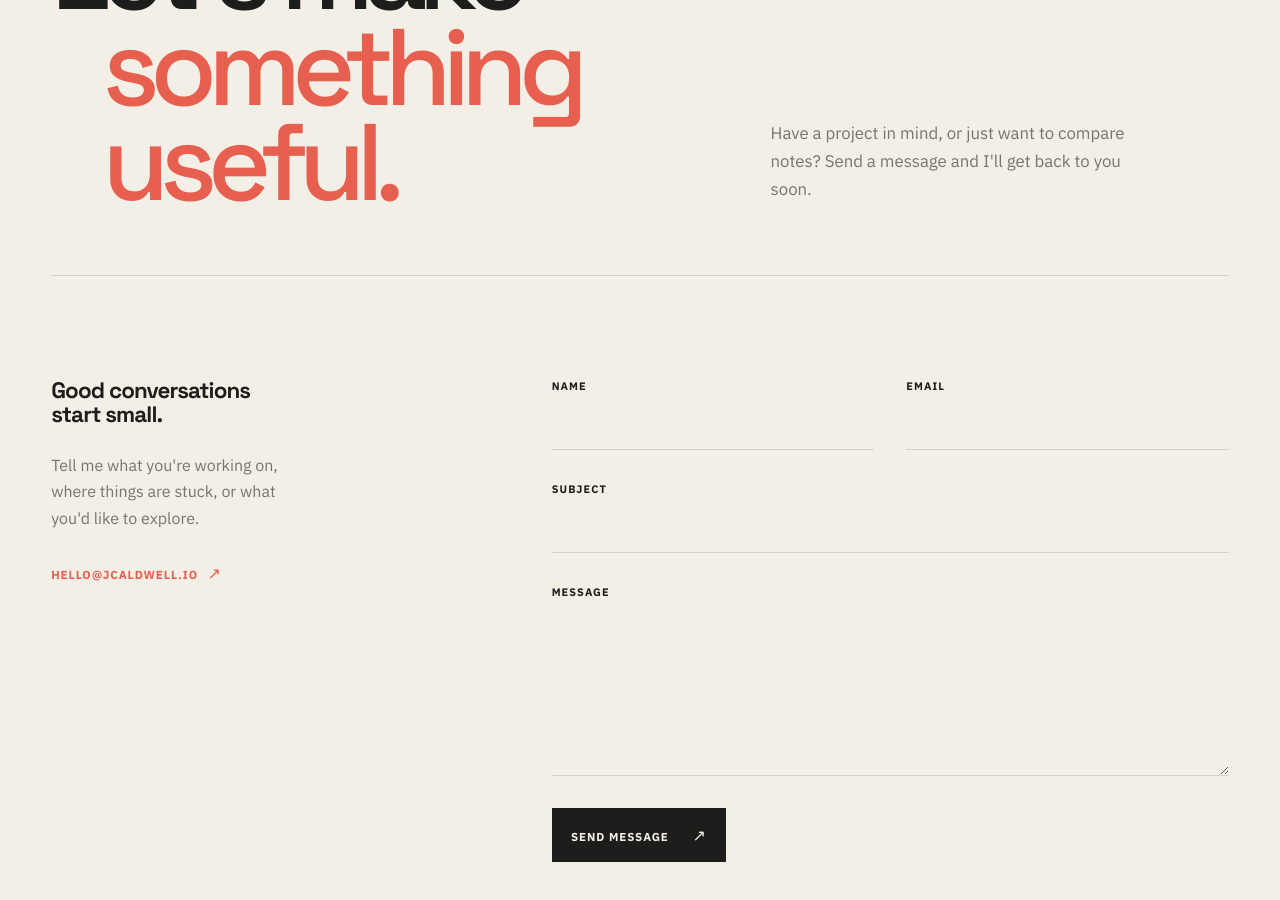
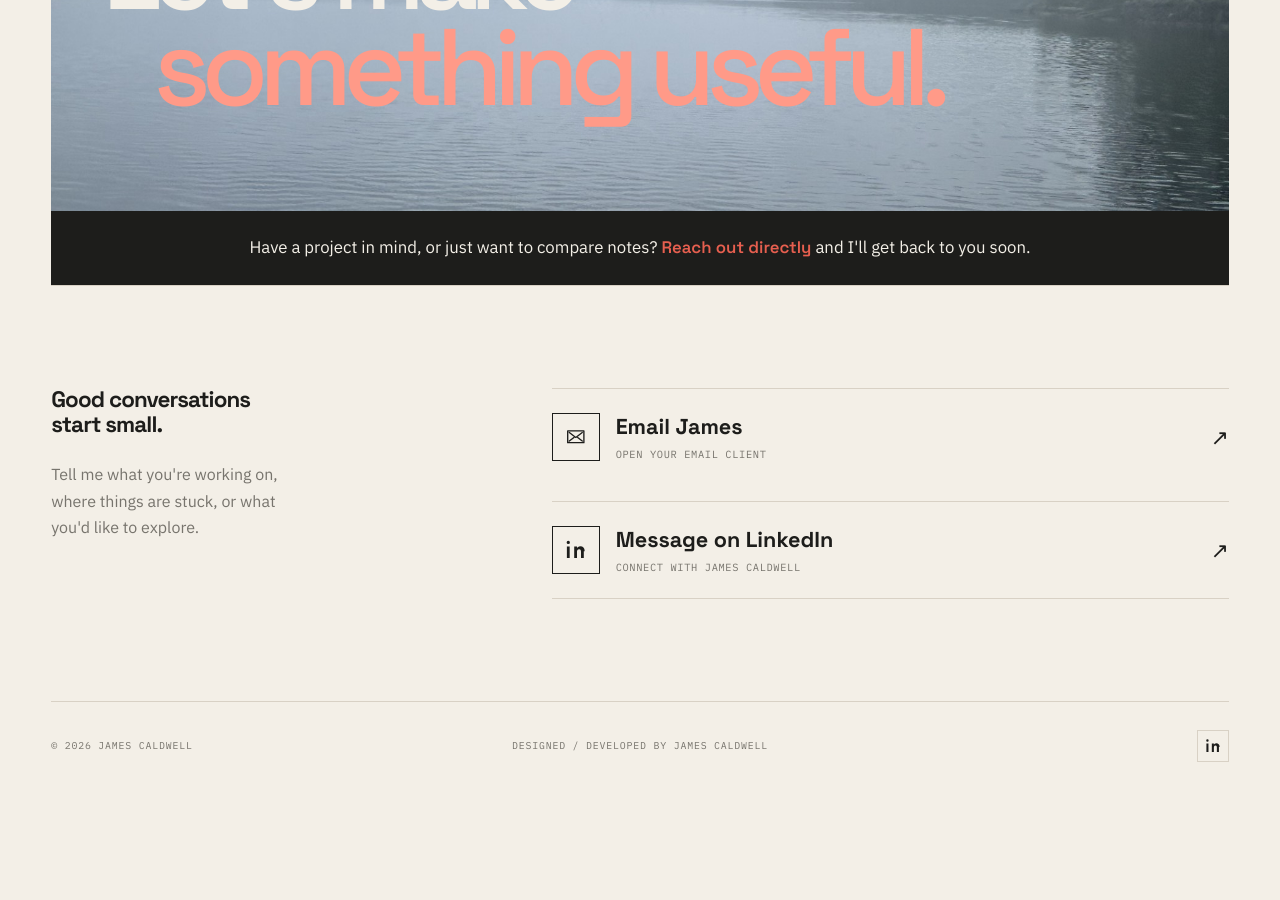
Before and after one commit to jamescaldwell-dev/PersonalSite, a React (Vite) app in the folder react-ts/: page /contact in a window 1280 px wide. Shown: the part 300-1200 px from the top of the page. Built offline with nearby package versions, Linux system fonts and the light colour scheme.

Commit message:
feat: add SiteFooter component and integrate into multiple pages

```diff
--- a/react-ts/src/App.css
+++ b/react-ts/src/App.css
@@ -34,6 +34,12 @@ h1 span { color: var(--coral); display: block; font-style: italic; padding-left:
 .home-footer { align-items: center; border-top: 1px solid var(--line); color: var(--muted); display: grid; grid-template-columns: 1fr auto 1fr; min-height: 76px; }
 .home-footer p { margin: 0; }
 .home-footer__discipline { justify-self: end; }
+.site-footer { align-items: center; border-top: 1px solid var(--line); color: var(--muted); display: grid; gap: 1rem; grid-template-columns: 1fr auto 1fr; margin-top: clamp(4rem, 8vw, 8rem); min-height: 88px; }
+.site-footer p { font-family: var(--mono); font-size: 0.62rem; letter-spacing: 0.08em; margin: 0; text-transform: uppercase; }
+.site-footer p:nth-child(2) { justify-self: center; }
+.site-footer__social { align-items: center; border: 1px solid var(--line); color: var(--ink); display: flex; height: 2rem; justify-content: center; justify-self: end; transition: background 180ms ease, border-color 180ms ease, color 180ms ease, transform 180ms ease; width: 2rem; }
+.site-footer__social svg { fill: currentColor; height: 1rem; width: 1rem; }
+.site-footer__social:hover, .site-footer__social:focus-visible { background: var(--ink); border-color: var(--ink); color: var(--paper); transform: translateY(-2px); }
 .scroll-cue { align-items: center; color: var(--ink); display: flex; gap: 0.65rem; text-decoration: none; }
 .scroll-cue span:last-child { color: var(--coral); font-size: 1.15rem; }
 .projects-page { padding-bottom: 5rem; }
@@ -130,9 +136,15 @@ h1 span { color: var(--coral); display: block; font-style: italic; padding-left:
 .placeholder-sections { height: 1px; overflow: hidden; }
 .placeholder-sections section { height: 0; }
 .contact-page { padding-bottom: 7rem; }
-.contact-intro { align-items: end; border-bottom: 1px solid var(--line); display: grid; gap: 2rem; grid-template-columns: minmax(0, 1.2fr) minmax(240px, 0.8fr); padding: clamp(5rem, 12vh, 9rem) 0 clamp(4rem, 8vh, 7rem); }
+.contact-intro { background-position: center; background-repeat: no-repeat; background-size: cover; border-bottom: 1px solid var(--line); display: grid; grid-template-columns: 1fr; isolation: isolate; min-height: min(58svh, 620px); overflow: hidden; padding: clamp(5rem, 12vh, 9rem) clamp(1.25rem, 4vw, 4rem) 0; position: relative; }
+.contact-intro::before { content: ''; inset: 0; position: absolute; z-index: -1; }
+.contact-intro > * { position: relative; }
+.contact-intro > div { align-self: end; padding-bottom: clamp(5rem, 12vh, 9rem); }
+.contact-intro h1, .contact-intro .eyebrow { color: var(--paper); }
+.contact-intro h1 span { color: #ff9a88; }
 .contact-intro h1 { font-size: clamp(3.8rem, 8.5vw, 8.8rem); }
-.contact-intro__copy { color: var(--muted); font-size: 1.05rem; line-height: 1.65; margin: 0 0 0.5rem; max-width: 360px; }
+.contact-intro__copy { align-self: end; background: var(--ink); color: var(--paper); font-size: 1.05rem; line-height: 1.5; margin: 0 -4vw; max-width: none; padding: 1.5rem 4vw; text-align: center; }
+.contact-intro__copy strong { color: var(--coral); font-family: var(--display); font-weight: 600; }
 .contact-layout { display: grid; gap: clamp(3rem, 10vw, 10rem); grid-template-columns: minmax(180px, 0.55fr) minmax(0, 1fr); padding: clamp(3.5rem, 8vw, 7rem) 0 0; }
 .contact-aside { align-self: start; max-width: 250px; }
 .contact-aside__label { color: var(--ink); font-family: var(--display); font-size: 1.4rem; font-weight: 700; letter-spacing: -0.04em; line-height: 1.1; margin: 0 0 1.5rem; }
@@ -140,6 +152,17 @@ h1 span { color: var(--coral); display: block; font-style: italic; padding-left:
 .contact-aside a { color: var(--coral); font-size: 0.73rem; font-weight: 700; letter-spacing: 0.08em; text-decoration: none; text-transform: uppercase; }
 .contact-aside a:hover, .contact-aside a:focus-visible { color: var(--ink); }
 .contact-aside a span { font-size: 1rem; margin-left: 0.35rem; }
+.contact-options { display: grid; gap: 1rem; max-width: 720px; }
+.contact-option { align-items: center; border-top: 1px solid var(--line); color: var(--ink); display: grid; gap: 1rem; grid-template-columns: auto 1fr auto; padding: 1.5rem 0; text-decoration: none; transition: color 180ms ease, padding 180ms ease; }
+.contact-option:last-child { border-bottom: 1px solid var(--line); }
+.contact-option:hover, .contact-option:focus-visible { color: var(--coral); padding-left: 0.5rem; }
+.contact-option__icon { align-items: center; border: 1px solid currentColor; display: flex; height: 3rem; justify-content: center; width: 3rem; }
+.contact-option__icon svg { fill: none; height: 1.35rem; stroke: currentColor; stroke-linecap: round; stroke-linejoin: round; stroke-width: 1.5; width: 1.35rem; }
+.contact-option:nth-child(2) .contact-option__icon svg { fill: currentColor; stroke: none; }
+.contact-option strong, .contact-option small { display: block; }
+.contact-option strong { font-family: var(--display); font-size: 1.35rem; }
+.contact-option small { color: var(--muted); font-family: var(--mono); font-size: 0.65rem; letter-spacing: 0.06em; margin-top: 0.4rem; text-transform: uppercase; }
+.contact-option__arrow { font-size: 1.35rem; }
 .contact-form { display: grid; gap: 2rem; max-width: 720px; }
 .contact-form__fields { display: grid; gap: 2rem; grid-template-columns: repeat(2, minmax(0, 1fr)); }
 .contact-form label { color: var(--ink); display: grid; font-size: 0.68rem; font-weight: 700; gap: 0.7rem; letter-spacing: 0.1em; text-transform: uppercase; }
@@ -198,7 +221,7 @@ h1 span { color: var(--coral); display: block; font-style: italic; padding-left:
 @media (max-width: 820px) {
   .portfolio-shell { padding: 0 1.25rem; }
   .site-header { grid-template-columns: 5.5rem minmax(0, 1fr); min-height: 112px; padding-top: 2.1rem; position: relative; }
-  .brand-mark { align-items: center; border-right: 1px solid var(--line); display: flex; grid-column: 1; grid-row: 1; height: 100%; padding-right: 1rem; }
+  .brand-mark { align-items: center; border-right: 1px solid var(--line); display: flex; grid-column: 1; grid-row: 1; height: 100%; justify-content: center; padding-right: 0; }
   .site-header nav { align-self: center; grid-column: 2; grid-row: 1; min-width: 0; overflow: visible; padding: 0 0 0 1.25rem; }
   .site-nav { flex-wrap: wrap; gap: 0.7rem 1.1rem; white-space: normal; }
   .site-nav a.is-active::after { bottom: -0.35rem; }
@@ -208,6 +231,9 @@ h1 span { color: var(--coral); display: block; font-style: italic; padding-left:
   .portrait-frame { aspect-ratio: 475 / 640; }
   .home-footer { gap: 1.25rem; grid-template-columns: 1fr auto; padding: 1.25rem 0; }
   .home-footer__discipline { display: none; }
+  .site-footer { align-items: start; grid-template-columns: 1fr auto; padding: 1.25rem 0; }
+  .site-footer p:nth-child(2) { grid-column: 1 / -1; grid-row: 2; justify-self: start; }
+  .site-footer__social { grid-column: 2; grid-row: 1; }
   .project-card { grid-template-columns: 1fr; }
   .afk-section { gap: 3rem; grid-template-columns: 1fr; margin-left: -1.25rem; margin-right: -1.25rem; padding: 5rem 1.25rem 6rem; }
   .afk-story { max-width: 440px; }
@@ -229,10 +255,12 @@ h1 span { color: var(--coral); display: block; font-style: italic; padding-left:
   .about-gallery__item figcaption { font-size: 0.55rem; gap: 0.4rem; letter-spacing: 0.07em; }
   .resume-intro { align-items: start; grid-template-columns: 1fr; padding: 5rem 0 4rem; }
   .resume-intro__aside { max-width: 440px; }
-  .contact-intro { align-items: start; grid-template-columns: 1fr; padding: 5rem 0 4rem; }
-  .contact-intro__copy { max-width: 440px; }
+  .contact-intro { align-items: start; grid-template-columns: 1fr; padding: 5rem 0 0; }
+  .contact-intro > div { padding-bottom: 5rem; }
+  .contact-intro__copy { margin-left: -1.25rem; margin-right: -1.25rem; padding: 1.5rem 1.25rem; }
   .contact-layout { gap: 3rem; grid-template-columns: 1fr; padding-top: 3.5rem; }
   .contact-aside { max-width: 440px; }
+  .contact-options { max-width: 440px; }
   .resume-layout { gap: 3rem; grid-template-columns: 1fr; padding: 3.5rem 0 5rem; }
   .resume-index { display: flex; gap: 1.25rem; overflow-x: auto; position: static; }
   .resume-section-label, .resume-index__location { display: none; }
--- /dev/null
+++ b/react-ts/src/components/molecules/SiteFooter.tsx
@@ -0,0 +1,26 @@
+const linkedInUrl = 'https://www.linkedin.com/in/james-caldwell-686042138/'
+
+function SiteFooter() {
+  const year = new Date().getFullYear()
+
+  return (
+    <footer className="site-footer">
+      <p>&copy; {year} James Caldwell</p>
+      <p>Designed / Developed by James Caldwell</p>
+      <a
+        className="site-footer__social"
+        href={linkedInUrl}
+        target="_blank"
+        rel="noreferrer"
+        aria-label="James Caldwell on LinkedIn"
+        title="LinkedIn"
+      >
+        <svg viewBox="0 0 24 24" aria-hidden="true" focusable="false">
+          <path d="M5.2 8.2H2.1V21h3.1V8.2ZM3.65 2A1.82 1.82 0 1 0 3.65 5.64 1.82 1.82 0 0 0 3.65 2ZM21.9 13.67c0-3.86-2.06-5.66-4.81-5.66-2.22 0-3.21 1.22-3.76 2.08V8.2h-3.1V21h3.1v-6.33c0-1.67.31-3.29 2.39-3.29 2.05 0 2.08 1.92 2.08 3.4V21h3.1v-7.33Z" />
+        </svg>
+      </a>
+    </footer>
+  )
+}
+
+export default SiteFooter
--- a/react-ts/src/components/pages/AboutPage.tsx
+++ b/react-ts/src/components/pages/AboutPage.tsx
@@ -1,4 +1,5 @@
 import SiteHeader from '../molecules/SiteHeader'
+import SiteFooter from '../molecules/SiteFooter'
 import ActionLink from '../atoms/ActionLink'
 import AboutGallery from '../organisms/AboutGallery'
 
@@ -25,6 +26,7 @@ function AboutPage() {
       </section>
 
       <AboutGallery />
+      <SiteFooter />
     </main>
   )
 }
--- a/react-ts/src/components/pages/ContactPage.tsx
+++ b/react-ts/src/components/pages/ContactPage.tsx
@@ -1,133 +1,61 @@
-import { type FormEvent, useState } from 'react'
 import SiteHeader from '../molecules/SiteHeader'
-
-type ContactForm = {
-  name: string
-  email: string
-  subject: string
-  message: string
-}
-
-const initialForm: ContactForm = {
-  name: '',
-  email: '',
-  subject: '',
-  message: '',
-}
+import SiteFooter from '../molecules/SiteFooter'
+import contactBackgroundImage from '../../assets/design-foundations/background.jpg'
 
 function ContactPage() {
-  const [form, setForm] = useState<ContactForm>(initialForm)
-  const [status, setStatus] = useState<'idle' | 'sending' | 'success' | 'error'>('idle')
-  const [errorMessage, setErrorMessage] = useState('')
-
-  const updateField = (field: keyof ContactForm, value: string) => {
-    setForm((currentForm) => ({ ...currentForm, [field]: value }))
-    if (status !== 'idle') setStatus('idle')
-  }
-
-  const handleSubmit = async (event: FormEvent<HTMLFormElement>) => {
-    event.preventDefault()
-    setStatus('sending')
-    setErrorMessage('')
-
-    try {
-      const response = await fetch('/api/contact', {
-        method: 'POST',
-        headers: { 'Content-Type': 'application/json' },
-        body: JSON.stringify(form),
-      })
-
-      if (!response.ok) {
-        const result = (await response.json().catch(() => null)) as { error?: string } | null
-        throw new Error(result?.error ?? 'Something went wrong. Please try again.')
-      }
-
-      setForm(initialForm)
-      setStatus('success')
-    } catch (error) {
-      setErrorMessage(error instanceof Error ? error.message : 'Something went wrong. Please try again.')
-      setStatus('error')
-    }
-  }
-
   return (
     <main className="portfolio-shell contact-page" id="contact">
       <SiteHeader />
 
-      <section className="contact-intro" aria-labelledby="contact-title">
+      <section
+        className="contact-intro"
+        aria-labelledby="contact-title"
+        style={{ backgroundImage: `url(${contactBackgroundImage})` }}
+      >
         <div>
           <p className="eyebrow">Start a conversation / 05</p>
           <h1 id="contact-title">Let&apos;s make<br /><span>something useful.</span></h1>
         </div>
         <p className="contact-intro__copy">
-          Have a project in mind, or just want to compare notes? Send a message and I&apos;ll get back to you soon.
+          Have a project in mind, or just want to compare notes? <strong>Reach out directly</strong> and I&apos;ll get back to you soon.
         </p>
       </section>
 
-      <section className="contact-layout" aria-label="Contact form">
+      <section className="contact-layout" aria-label="Contact options">
         <div className="contact-aside">
           <p className="contact-aside__label">Good conversations start small.</p>
           <p>Tell me what you&apos;re working on, where things are stuck, or what you&apos;d like to explore.</p>
-          <a href="mailto:hello@jcaldwell.io">hello@jcaldwell.io <span aria-hidden="true">↗</span></a>
         </div>
 
-        <form className="contact-form" onSubmit={handleSubmit}>
-          <div className="contact-form__fields">
-            <label>
-              Name
-              <input
-                required
-                name="name"
-                type="text"
-                autoComplete="name"
-                value={form.name}
-                onChange={(event) => updateField('name', event.target.value)}
-              />
-            </label>
-            <label>
-              Email
-              <input
-                required
-                name="email"
-                type="email"
-                autoComplete="email"
-                value={form.email}
-                onChange={(event) => updateField('email', event.target.value)}
-              />
-            </label>
-          </div>
-          <label>
-            Subject
-            <input
-              required
-              name="subject"
-              type="text"
-              value={form.subject}
-              onChange={(event) => updateField('subject', event.target.value)}
-            />
-          </label>
-          <label>
-            Message
-            <textarea
-              required
-              name="message"
-              rows={7}
-              value={form.message}
-              onChange={(event) => updateField('message', event.target.value)}
-            />
-          </label>
+        <div className="contact-options">
+          <a className="contact-option" href="mailto:james.caldwell82@outlook.com?subject=Inquiry%20on%20jcaldwell.io">
+            <span className="contact-option__icon" aria-hidden="true">
+              <svg viewBox="0 0 24 24" focusable="false">
+                <path d="M3 5.5h18v13H3v-13Zm1.8 1.8 7.2 5.4 7.2-5.4M4.8 16.7l5.1-4m9.3 4-5.1-4" />
+              </svg>
+            </span>
+            <span>
+              <strong>Email James</strong>
+              <small>Open your email client</small>
+            </span>
+            <span className="contact-option__arrow" aria-hidden="true">↗</span>
+          </a>
 
-          <div className="contact-form__footer">
-            <button className="contact-form__submit" type="submit" disabled={status === 'sending'}>
-              {status === 'sending' ? 'Sending...' : 'Send message'} <span aria-hidden="true">↗</span>
-            </button>
-            <div aria-live="polite" className={`contact-form__status contact-form__status--${status}`}>
-              {status === 'success' && 'Message sent. A copy is on its way to your inbox.'}
-              {status === 'error' && errorMessage}
-            </div>
-          </div>
-        </form>
+          <a className="contact-option" href="https://www.linkedin.com/in/james-caldwell-686042138/" target="_blank" rel="noreferrer">
+            <span className="contact-option__icon" aria-hidden="true">
+              <svg viewBox="0 0 24 24" focusable="false">
+                <path d="M5.2 8.2H2.1V21h3.1V8.2ZM3.65 2A1.82 1.82 0 1 0 3.65 5.64 1.82 1.82 0 0 0 3.65 2ZM21.9 13.67c0-3.86-2.06-5.66-4.81-5.66-2.22 0-3.21 1.22-3.76 2.08V8.2h-3.1V21h3.1v-6.33c0-1.67.31-3.29 2.39-3.29 2.05 0 2.08 1.92 2.08 3.4V21h3.1v-7.33Z" />
+              </svg>
+            </span>
+            <span>
+              <strong>Message on LinkedIn</strong>
+              <small>Connect with James Caldwell</small>
+            </span>
+            <span className="contact-option__arrow" aria-hidden="true">↗</span>
+          </a>
+        </div>
       </section>
+      <SiteFooter />
     </main>
   )
 }
--- a/react-ts/src/components/pages/HomePage.tsx
+++ b/react-ts/src/components/pages/HomePage.tsx
@@ -1,4 +1,5 @@
 import SiteHeader from '../molecules/SiteHeader'
+import SiteFooter from '../molecules/SiteFooter'
 import AfkSection from '../organisms/AfkSection'
 import SplitHero from '../organisms/SplitHero'
 
@@ -23,6 +24,8 @@ function HomePage() {
         <section id="resume" />
         <section id="projects" />
       </div>
+
+      <SiteFooter />
     </main>
   )
 }
--- a/react-ts/src/components/pages/ProjectsPage.tsx
+++ b/react-ts/src/components/pages/ProjectsPage.tsx
@@ -1,5 +1,6 @@
 import { useMemo, useState } from 'react'
 import SiteHeader from '../molecules/SiteHeader'
+import SiteFooter from '../molecules/SiteFooter'
 import { projects, type Project, type ProjectDetailType } from '../../data/projects'
 
 function ProjectsPage() {
@@ -78,6 +79,8 @@ function ProjectsPage() {
         ))}
       </section>
 
+      <SiteFooter />
+
       {activeProject && (
         <div className="project-modal" role="dialog" aria-modal="true" aria-labelledby="project-modal-title">
           <div className="project-modal__backdrop" onClick={() => setActiveProject(null)} aria-hidden="true" />
```
Also changed, not shown: react-ts/src/components/pages/ResumePage.tsx (+6 -4 lines), react-ts/src/data/projects.ts (+23 -23 lines).
